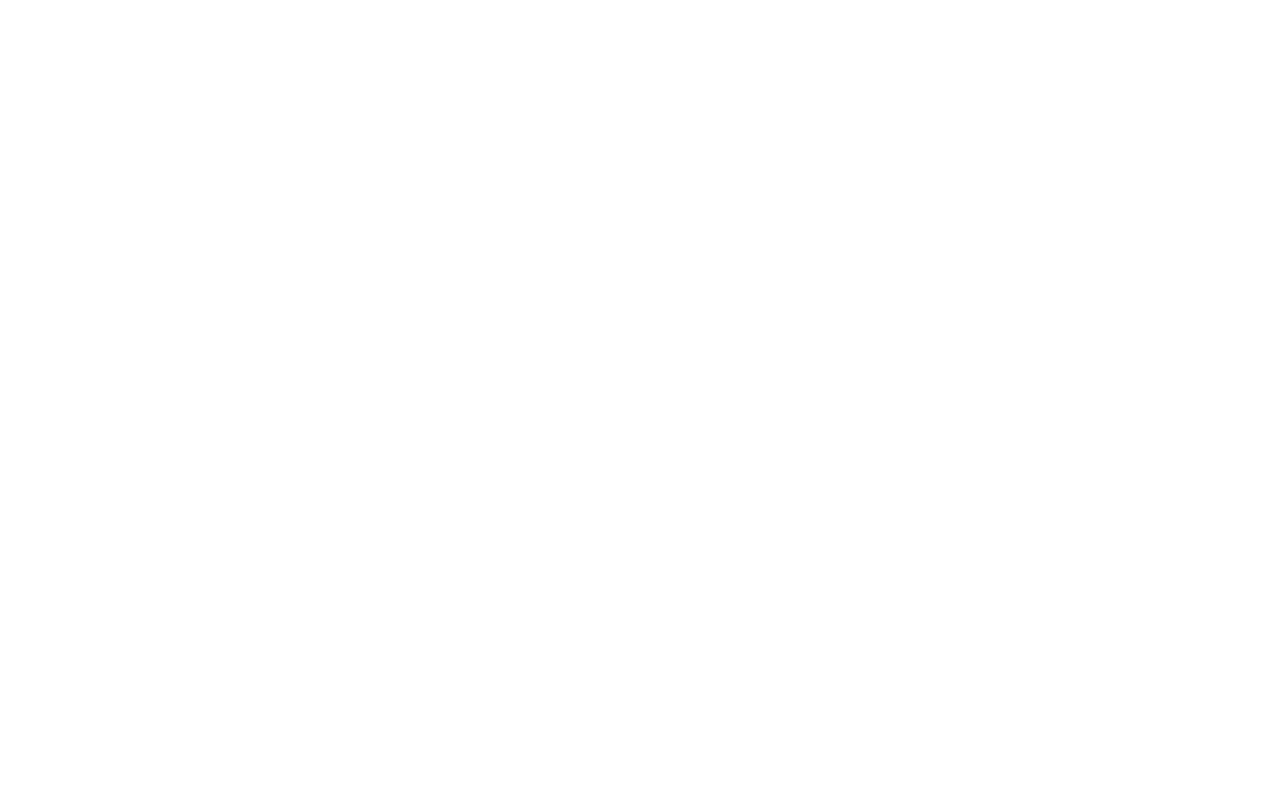
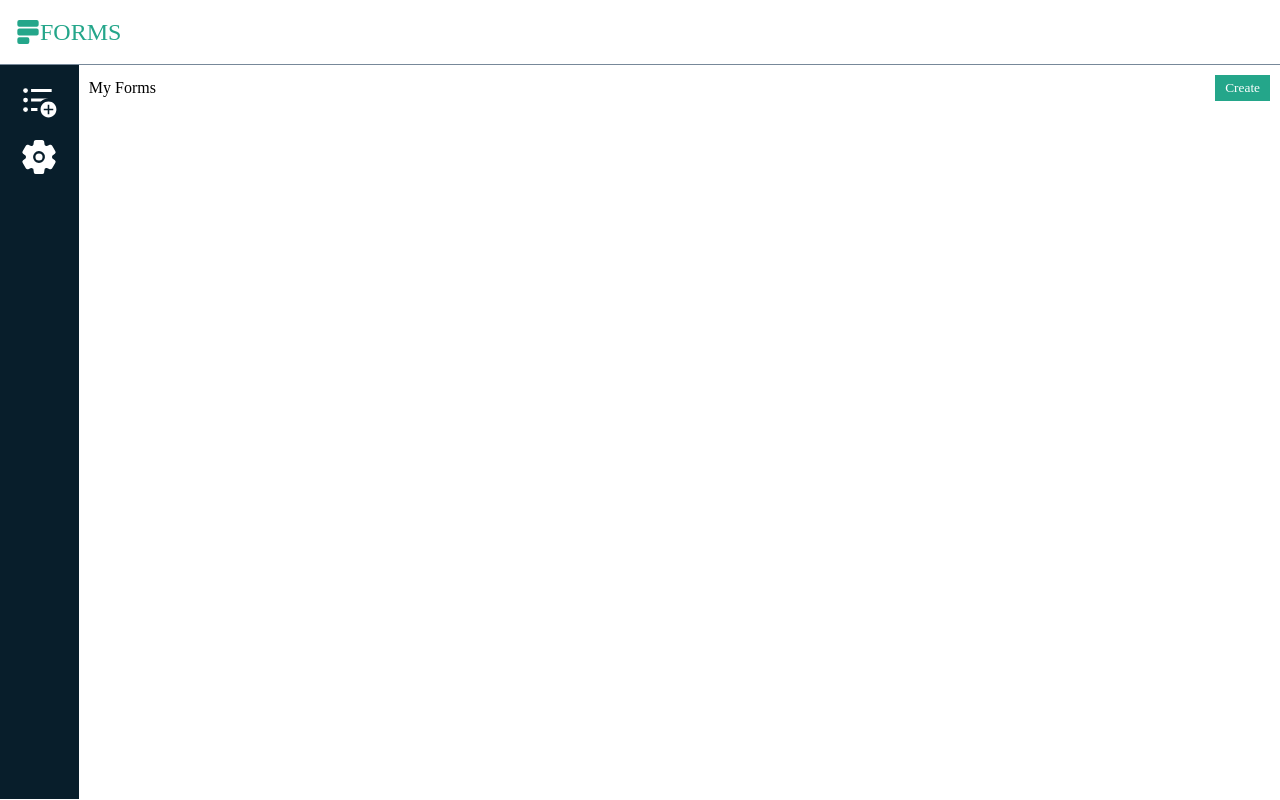
Before and after one commit to raul86100/form-creator, a React (Create React App) app: page /user in a window 1280 px wide. Before the commit this address had no page. Built offline with nearby package versions, Linux system fonts and the light colour scheme.

Commit message:
login page added

```diff
--- /dev/null
+++ b/src/feature/Auth/Login/index.jsx
@@ -0,0 +1,11 @@
+import React from 'react'
+import { useNavigate } from 'react-router-dom'
+
+function Login() {
+    const navigate=useNavigate();
+  return (
+    <div onClick={()=>navigate("/user")}>Login</div>
+  )
+}
+
+export default Login
--- a/src/feature/listout/index.jsx
+++ b/src/feature/listout/index.jsx
@@ -8,7 +8,7 @@
   return (
     <div className="crm">
       My Forms
-      <SimpleBtn title={"Create"} callback={()=>navigate('/creator')}/>
+      <SimpleBtn title={"Create"} callback={()=>navigate('/user/creator')}/>
     </div>
   );
 };
--- a/src/layout/home/index.jsx
+++ b/src/layout/home/index.jsx
@@ -8,8 +8,8 @@
 const HomeLayout = () => {
   const navigate = useNavigate();
   const DashItems = [
-    { icons: <MdFormatListBulletedAdd size={38} />, name: "CRM", link: "/" },
-    { icons: <IoSettings size={38} />, name: "Setting", link: "/setting" },
+    { icons: <MdFormatListBulletedAdd size={38} />, name: "CRM", link: "/user" },
+    { icons: <IoSettings size={38} />, name: "Setting", link: "/user/setting" },
   ];
   const handleNavigate = (link) => {
     navigate(link);
--- a/src/router/index.jsx
+++ b/src/router/index.jsx
@@ -4,13 +4,15 @@
 import HomeLayout from "../layout/home";
 import { CRM } from "../feature/listout";
 import Setting from "../feature/setting";
+import Login from "../feature/Auth/Login";
 
 export const Router = () => {
   return (
     <>
       <BrowserRouter>
         <Routes>
-          <Route path="/" element={<HomeLayout />} >
+          <Route path="/" element={<Login/>}/>
+          <Route path="/user" element={<HomeLayout />} >
           <Route index element={<CRM />}/>
           <Route path="creator" element={<Creator/>} />
           <Route path="setting" element={<Setting />} />
```
